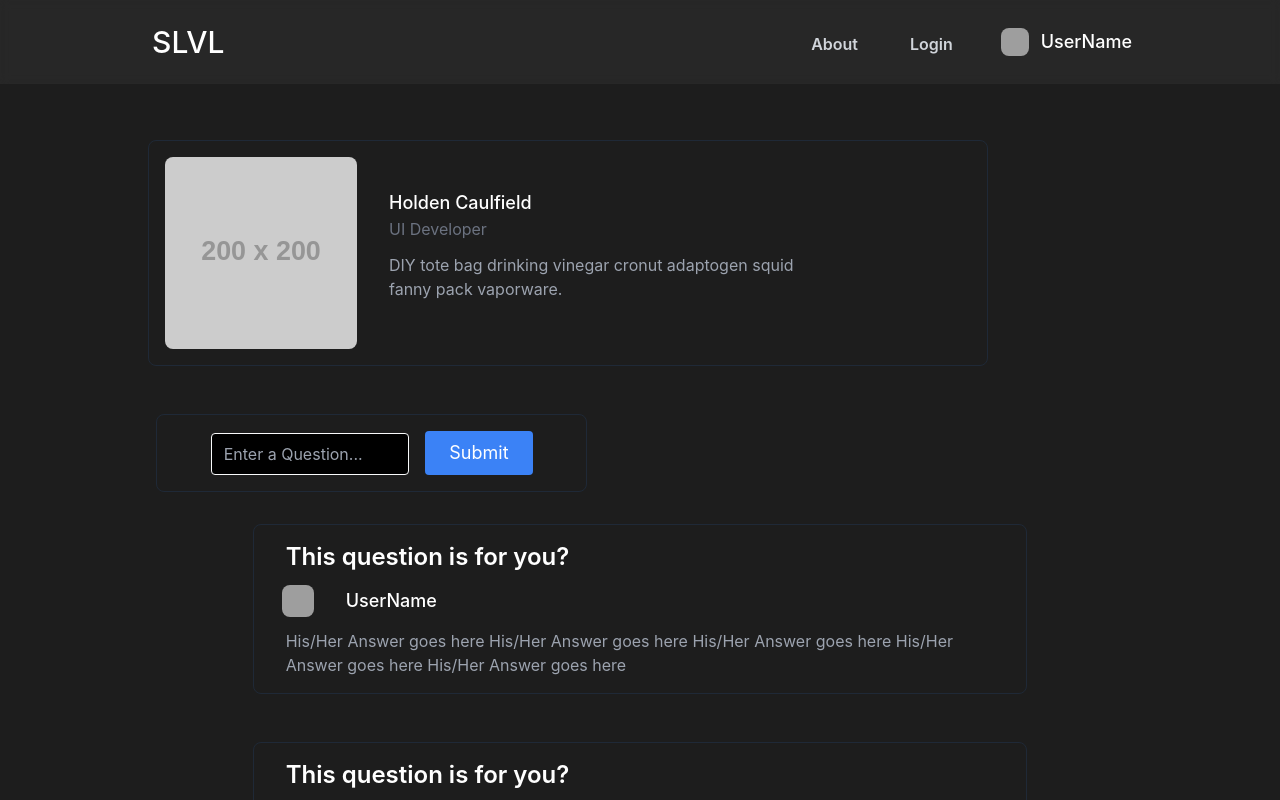
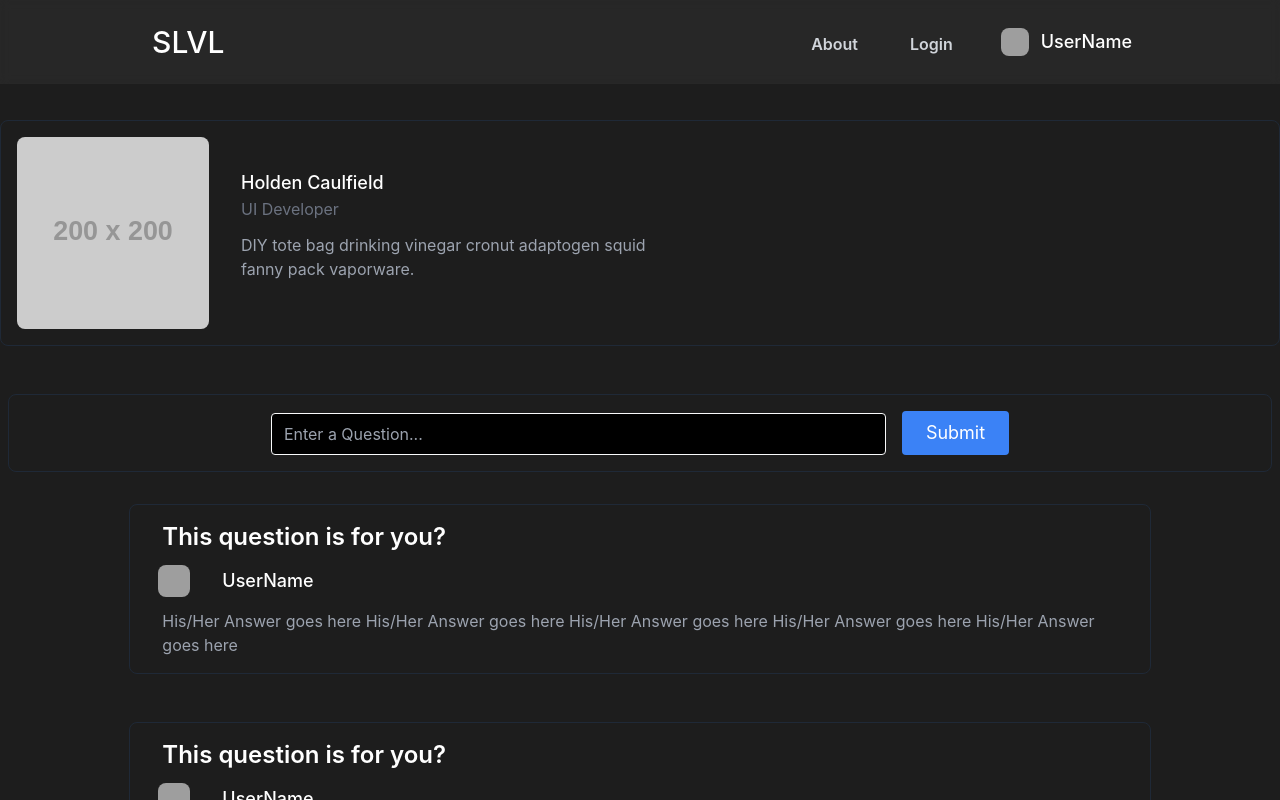
Before and after one commit to jaskin21/mernstack-project, a React (Vite) app in the folder client/: page /profile in a window 1280 px wide. Shown: the top 800 px of the page. Built offline with nearby package versions, Linux system fonts and the light colour scheme; grey boxes are pictures that could not be loaded; the HTML template or start-up script is replaced by a standard one.

Commit message:
feat: update fixed questionCC Alignment

```diff
--- a/client/src/pages/ProfilePage.jsx
+++ b/client/src/pages/ProfilePage.jsx
@@ -1,3 +1,4 @@
+
 import React from 'react';
 import ProfileCardComponent from '../components/ProfileCardComponent';
 import QuestionCardComponent from '../components/QuestionCardComponent';
@@ -5,13 +6,19 @@ import AnswerCardComponent from '../components/AnswerCardComponent';
 
 const ProfilePage = () => {
   return (
-    <section className="max-w-5xl mx-auto flex flex-wrap p-5 flex-col md:flex-row">
+    <main>
+      <section>
         <ProfileCardComponent />
+        <div className="">
           <QuestionCardComponent />
           <AnswerCardComponent />
           <AnswerCardComponent />
           <AnswerCardComponent />
+        </div>
       </section>
+    </main>
   );
 };
 export default ProfilePage;
+
+// container flex flex-col h-full mx-auto border-gray-800 border p-4 rounded-lg
```
Lines whose indentation alone changed are shown as unchanged.
